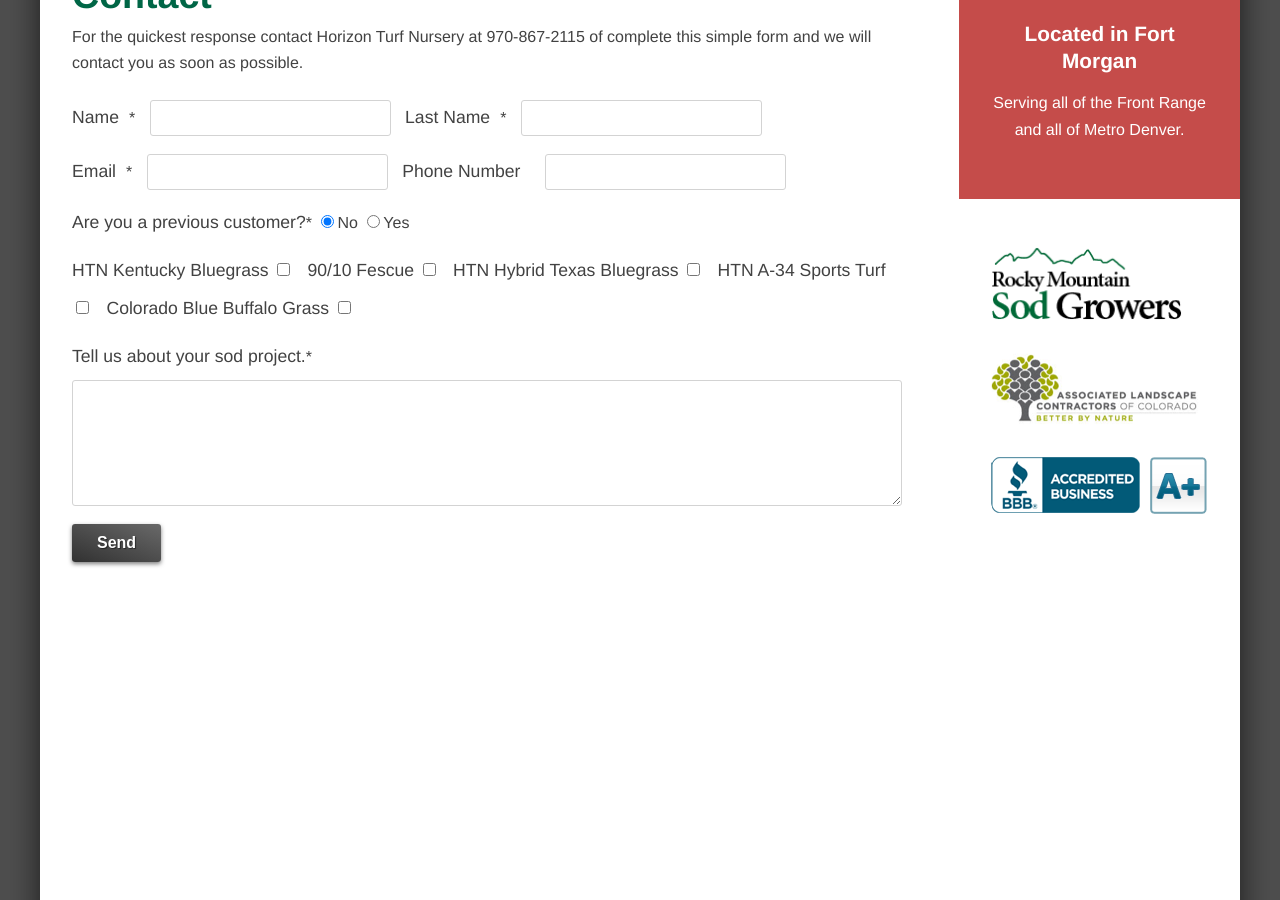
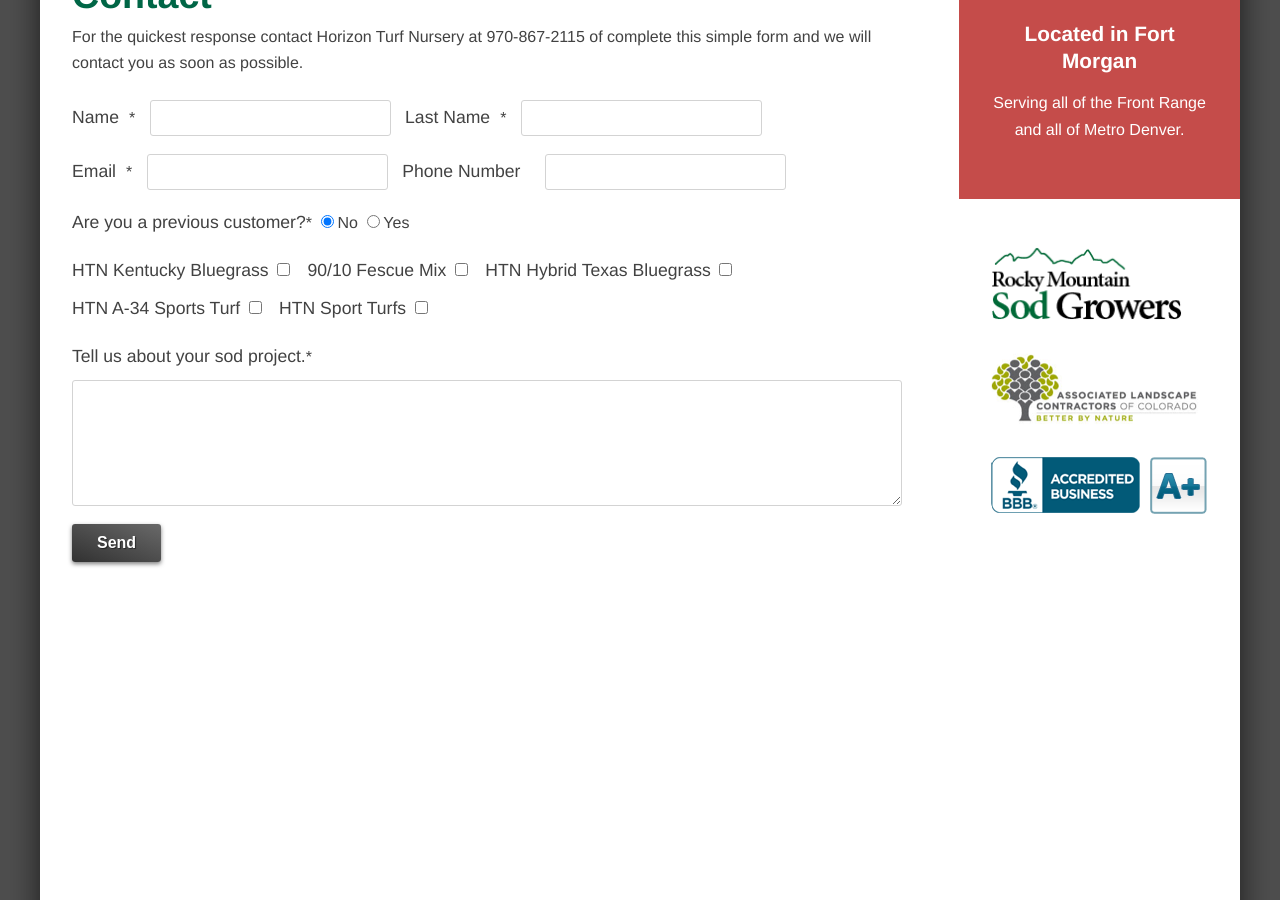
Before and after one commit to variantstudios/horizonturfnursery.com, a Jekyll site: the page built from pages/contact/index.md, in a window 1280 px wide and 900 px high, scrolled down 657 px. Built offline with Jekyll 4.4.1, drawn with Linux system fonts in a browser that asks for light colours; nearby versions of some CDN libraries.

Commit message:
Updated '_includes/contact-form.html' via CloudCannon

```diff
--- a/_includes/contact-form.html
+++ b/_includes/contact-form.html
@@ -24,8 +24,8 @@
         <input id="htn_kentucky_bluegrass" name="HTN Kentucky Bluegrass" type="checkbox" class="field checkbox" value="true">
       </span>
       <span class="subfield">
-        <label class="choice" for="90_10_fescue">90/10 Fescue</label>
-        <input id="90_10_fescue" name="90/10 Fescue" type="checkbox" class="field checkbox" value="true">
+        <label class="choice" for="90_10_fescue">90/10 Fescue Mix</label>
+        <input id="90_10_fescue" name="90/10 Fescue Mix" type="checkbox" class="field checkbox" value="true">
       </span>
       <span class="subfield">
         <label class="choice" for="htn_hybrid_texas_bluegrass">HTN Hybrid Texas Bluegrass</label>
@@ -36,8 +36,8 @@
         <input id="htn_a-34_sports_turf" name="HTN A-34 Sports Turf" type="checkbox" class="field checkbox" value="true">
       </span>
       <span class="subfield">
-        <label class="choice" for="colorado_blue_buffalo_grass">Colorado Blue Buffalo Grass</label>
-        <input id="colorado_blue_buffalo_grass" name="Colorado Blue Buffalo Grass" type="checkbox" class="field checkbox" value="true" >
+        <label class="choice" for="htn_sport_turfs">HTN Sport Turfs</label>
+        <input id="htn_sport_turfs" name="HTN Sport Turf" type="checkbox" class="field checkbox" value="true" >
       </span>
     </div>
   </div>
```
